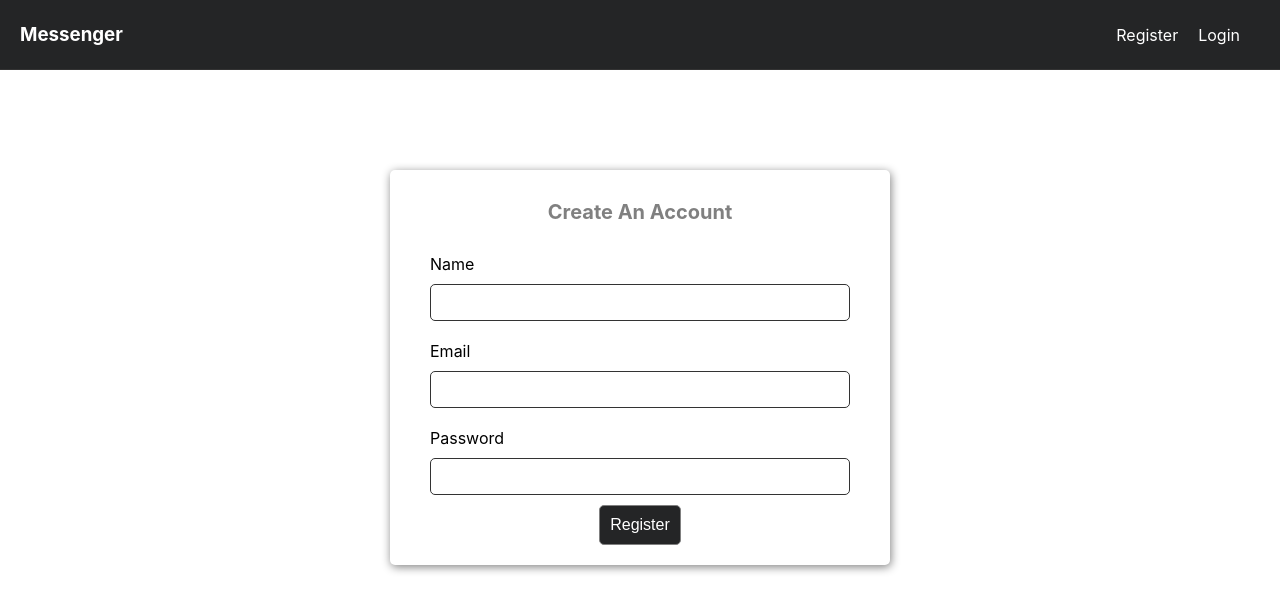
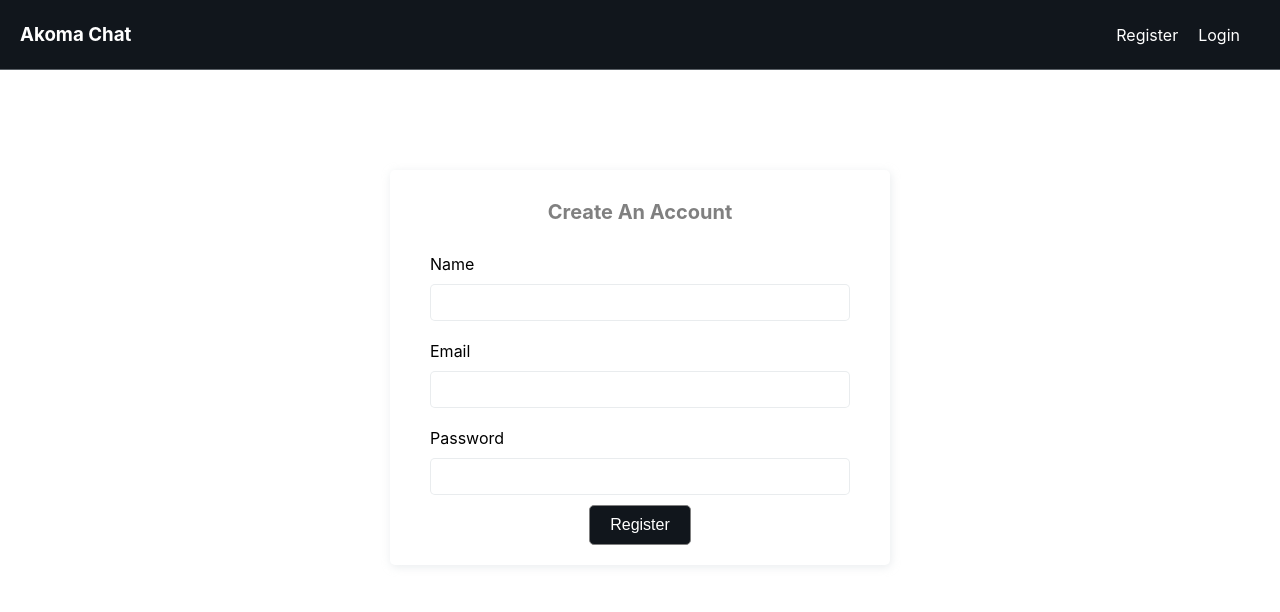
Before and after one commit to eromose-le/firebase-chat-application, a React (Vite) app: page /register in a window 1280 px wide. Shown: the top 612 px of the page. Built offline with nearby package versions, Linux system fonts and the light colour scheme; no server answers.

Commit message:
fix: add styling on component

```diff
--- a/src/App.css
+++ b/src/App.css
@@ -3,13 +3,13 @@
 }
 
 :root {
-  --color-1: #242526;
+  --color-1: #11161c;
   --color-2: white;
   --color-3: #0084ff;
   --color-4: grey;
   --color-5: #eb4034;
   --color-6: #333;
-  --color-7: rgb(209, 209, 209);
+  --color-7: rgb(200 208 212 / 40%);
 }
 
 /* Navbar */
@@ -20,7 +20,7 @@ nav {
   height: 70px;
   padding: 0px 20px;
   background-color: var(--color-1);
-  border-bottom: 1px solid var(--color-6);
+  border-bottom: 1px solid var(--color-7);
 }
 nav a {
   color: var(--color-2);
@@ -34,7 +34,7 @@ section {
   max-width: 500px;
   margin: 0 auto;
   margin-top: 100px;
-  box-shadow: 1px 2px 10px var(--color-4);
+  box-shadow: 1px 2px 10px var(--color-7);
   padding: 10px 20px;
   border-radius: 5px;
 }
@@ -56,7 +56,7 @@ section .form {
   padding: 10px;
   outline: none;
   margin-top: 10px;
-  border: 1px solid var(--color-6);
+  border: 1px solid var(--color-7);
   border-radius: 5px;
 }
 .btn_container {
@@ -64,7 +64,7 @@ section .form {
   text-align: center;
 }
 .btn {
-  padding: 10px;
+  padding: 10px 20px;
   border-radius: 5px;
   outline: none;
   border: 1px solid var(--color-4);
@@ -130,7 +130,7 @@ section .form {
 }
 .users_container {
   margin-top: 10px;
-  border-right: 2px solid var(--color-6);
+  border-right: 2px solid var(--color-7);
   overflow-y: auto;
 }
 .user_wrapper {
@@ -177,7 +177,8 @@ section .form {
   padding: 10px;
   text-align: center;
   border-bottom: 2px solid var(--color-6);
-  background-color: var(--color-7);
+  background-color: var(--color-1);
+  color: white;
 }
 .no_conv {
   font-size: 20px;
@@ -207,7 +208,7 @@ section .form {
 .messages {
   height: calc(100vh - 200px);
   overflow-y: auto;
-  border-bottom: 1px solid var(--color-6);
+  border-bottom: 1px solid var(--color-7);
 }
 .message_wrapper {
   margin-top: 5px;
--- a/src/components/Navbar.jsx
+++ b/src/components/Navbar.jsx
@@ -9,21 +9,18 @@ export const Navbar = () => {
   const navigate = useNavigate();
   const { user } = useContext(AuthContext);
 
-  console.log('nav auth user', user);
-
   const handleSignout = async () => {
     await updateDoc(doc(db, 'users', auth.currentUser.uid), {
       isOnline: false
     });
     await signOut(auth);
     navigate('/login');
-    console.log('auth user', user);
   };
 
   return (
     <nav>
       <h3>
-        <Link to="/">Messenger</Link>
+        <Link to="/">Akoma Chat</Link>
       </h3>
       <div>
         {user ? (
--- a/src/pages/Home.jsx
+++ b/src/pages/Home.jsx
@@ -43,9 +43,6 @@ export const Home = () => {
     return () => unsub();
   }, []);
 
-  console.log('user1', user1);
-  console.log('users-list', users);
-
   // 1. Initilize conversation
   // 2. Retrive active user conversation
   const selectUser = async (user) => {
@@ -66,7 +63,6 @@ export const Home = () => {
       });
       setMsgs(msgs);
     });
-    console.log('msgs', msgs);
 
     // get last message b/w logged in user and selected user
     const docSnap = await getDoc(doc(db, 'lastMsg', id));
--- a/src/pages/Login.jsx
+++ b/src/pages/Login.jsx
@@ -30,7 +30,6 @@ const Login = () => {
 
     try {
       const result = await signInWithEmailAndPassword(auth, email, password);
-      console.log('res', result);
       await updateDoc(doc(db, 'users', result.user.uid), {
         isOnline: true
       });
@@ -48,6 +47,7 @@ const Login = () => {
       return await signOut(auth);
     }
   };
+
   return (
     <section>
       <h3>Log into your Account</h3>
```
